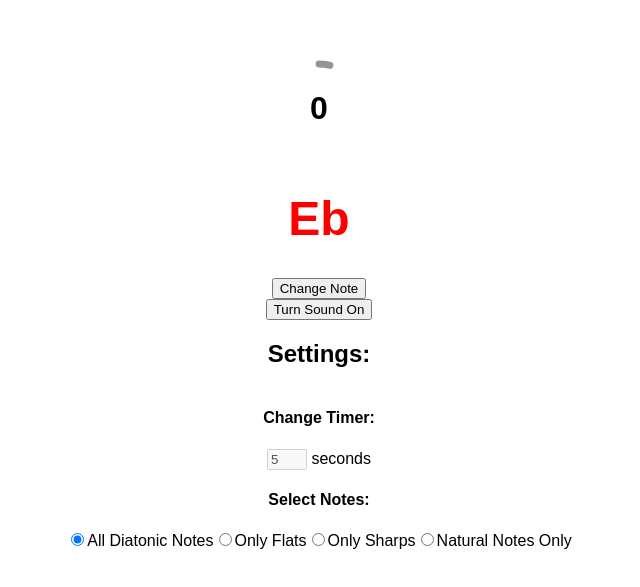
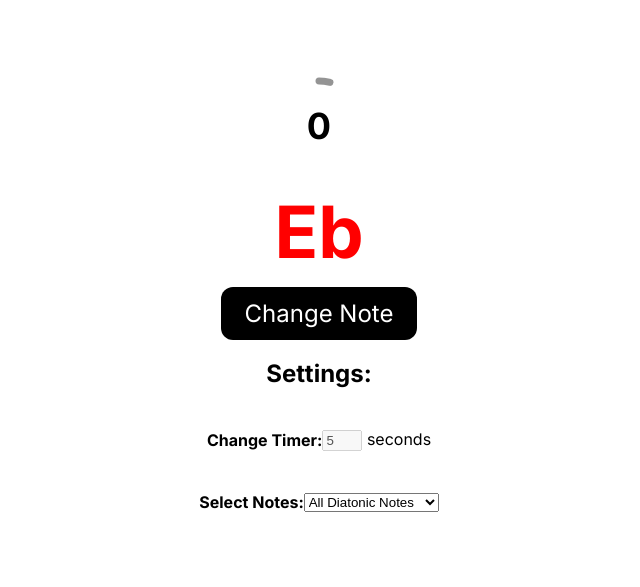
Before and after one commit to kyran-lewis/random-musical-note-generator, a React (Vite) app: page / in a window 1280 px wide. Shown: the part 103-690 px from the top of the page, without its empty margins (321-961 px from the left). Built offline with nearby package versions, Linux system fonts and the light colour scheme.

Commit message:
added button styles. Increase size of note. Increase number size on timer. Added flex to settings

```diff
--- a/src/App.tsx
+++ b/src/App.tsx
@@ -2,7 +2,7 @@ import { useEffect, useRef, useState } from "react";
 import reactLogo from "./assets/react.svg";
 import viteLogo from "/vite.svg";
 import "./style.css";
-import RadioButtonComponent from "./RadioButtonComponent";
+import DropdownMenu from "./DropdownMenu";
 import CountdownTimer from "./CountdownTimer";
 import ChangeTimerField from "./ChangeTimerField";
 import Ab from "./assets/bass-sound-pack/Ab1.mp3";
@@ -185,10 +185,11 @@ function App() {
       {/* <button onClick={(e) => setPaused(!paused)}>
         {paused ? "Resume" : "Pause"}
       </button> */}
-      <button onClick={(e) => setSoundOn(!soundOn)}>
+      {/* <button onClick={(e) => setSoundOn(!soundOn)}>
         {soundOn ? "Turn Sound Off" : "Turn Sound On"}
-      </button>
+      </button> */}
       <h2>Settings:</h2>
+      <div style={{ display: "flex", alignItems: "center" }}>
         <h4>Change Timer:</h4>
         <ChangeTimerField
           secondsLeft={secondsLeft}
@@ -197,11 +198,14 @@ function App() {
           countdownLength={countdownLength}
           setCountdownLength={setCountdownLength}
         />
+      </div>
+      <div style={{ display: "flex", alignItems: "center" }}>
         <h4>Select Notes:</h4>
-      <RadioButtonComponent
+        <DropdownMenu
           noteSelection={noteSelection}
           setNoteSelection={setNoteSelection}
         />
+      </div>
     </div>
   );
 }
--- a/src/CountdownTimer.tsx
+++ b/src/CountdownTimer.tsx
@@ -25,7 +25,7 @@ function CountdownTimer({
         return () => clearInterval(interval);
       }
     }
-  });
+  }, [secondsLeft, paused]);
 
   function calculateTimeFraction() {
     const rawTimeFraction = secondsLeft / countdownLength;
--- /dev/null
+++ b/src/DropdownMenu.tsx
@@ -0,0 +1,49 @@
+function DropdownMenu({ noteSelection, setNoteSelection }: any) {
+  return (
+    <select onChange={(e) => setNoteSelection(e.target.value)}>
+      <option value="all">All Diatonic Notes</option>
+      <option value="onlyFlats">Only Flats</option>
+      <option value="onlySharps">Only Sharps</option>
+      <option value="naturalNotes">Natural Notes Only</option>
+    </select>
+    // <div>
+    //   <input
+    //     type="radio"
+    //     name="noteSelection"
+    //     value="all"
+    //     checked={noteSelection === "all"}
+    //     onChange={(e) => setNoteSelection(e.target.value)}
+    //   />
+    //   <label htmlFor="all">All Diatonic Notes</label>
+
+    //   <input
+    //     type="radio"
+    //     name="noteSelection"
+    //     value="onlyFlats"
+    //     checked={noteSelection === "onlyFlats"}
+    //     onChange={(e) => setNoteSelection(e.target.value)}
+    //   />
+    //   <label htmlFor="all">Only Flats</label>
+
+    //   <input
+    //     type="radio"
+    //     name="noteSelection"
+    //     value="onlySharps"
+    //     checked={noteSelection === "onlySharps"}
+    //     onChange={(e) => setNoteSelection(e.target.value)}
+    //   />
+    //   <label htmlFor="all">Only Sharps</label>
+
+    //   <input
+    //     type="radio"
+    //     name="noteSelection"
+    //     value="naturalNotes"
+    //     checked={noteSelection === "naturalNotes"}
+    //     onChange={(e) => setNoteSelection(e.target.value)}
+    //   />
+    //   <label htmlFor="all">Natural Notes Only</label>
+    // </div>
+  );
+}
+
+export default DropdownMenu;
--- a/src/RadioButtonComponent.tsx
+++ /dev/null
@@ -1,43 +0,0 @@
-function RadioButtonComponent({ noteSelection, setNoteSelection }: any) {
-  return (
-    <div>
-      <input
-        type="radio"
-        name="noteSelection"
-        value="all"
-        checked={noteSelection === "all"}
-        onChange={(e) => setNoteSelection(e.target.value)}
-      />
-      <label htmlFor="all">All Diatonic Notes</label>
-
-      <input
-        type="radio"
-        name="noteSelection"
-        value="onlyFlats"
-        checked={noteSelection === "onlyFlats"}
-        onChange={(e) => setNoteSelection(e.target.value)}
-      />
-      <label htmlFor="all">Only Flats</label>
-
-      <input
-        type="radio"
-        name="noteSelection"
-        value="onlySharps"
-        checked={noteSelection === "onlySharps"}
-        onChange={(e) => setNoteSelection(e.target.value)}
-      />
-      <label htmlFor="all">Only Sharps</label>
-
-      <input
-        type="radio"
-        name="noteSelection"
-        value="naturalNotes"
-        checked={noteSelection === "naturalNotes"}
-        onChange={(e) => setNoteSelection(e.target.value)}
-      />
-      <label htmlFor="all">Natural Notes Only</label>
-    </div>
-  );
-}
-
-export default RadioButtonComponent;
--- a/src/style.css
+++ b/src/style.css
@@ -1,8 +1,10 @@
+@import url("https://fonts.googleapis.com/css?family=Inter:regular,bold,italic&subset=latin,latin-ext");
+
 body {
   margin: 0;
   padding: 0;
   /* TODO: use Inter google font, requires extra imports*/
-  font-family: Arial, Helvetica, sans-serif;
+  font-family: "Inter";
 }
 
 .main {
@@ -15,7 +17,21 @@ body {
 }
 
 h1 {
-  font-size: 48px;
+  font-size: 72px;
+  margin: 0;
+  padding: 12px;
+}
+
+button {
+  border: 0;
+  margin: 0;
+  font-family: "Inter";
+  background-color: black;
+  color: white;
+  padding: 12px 24px;
+  font-size: 24px;
+  border-radius: 12px;
+  cursor: pointer;
 }
 
 /* Sets the containers height and width */
@@ -55,7 +71,7 @@ h1 {
   justify-content: center;
 
   /* Sort of an arbitrary number; adjust to your liking */
-  font-size: 32px;
+  font-size: 36px;
   font-weight: bold;
 }
 
```
Lines whose indentation alone changed are shown as unchanged.
